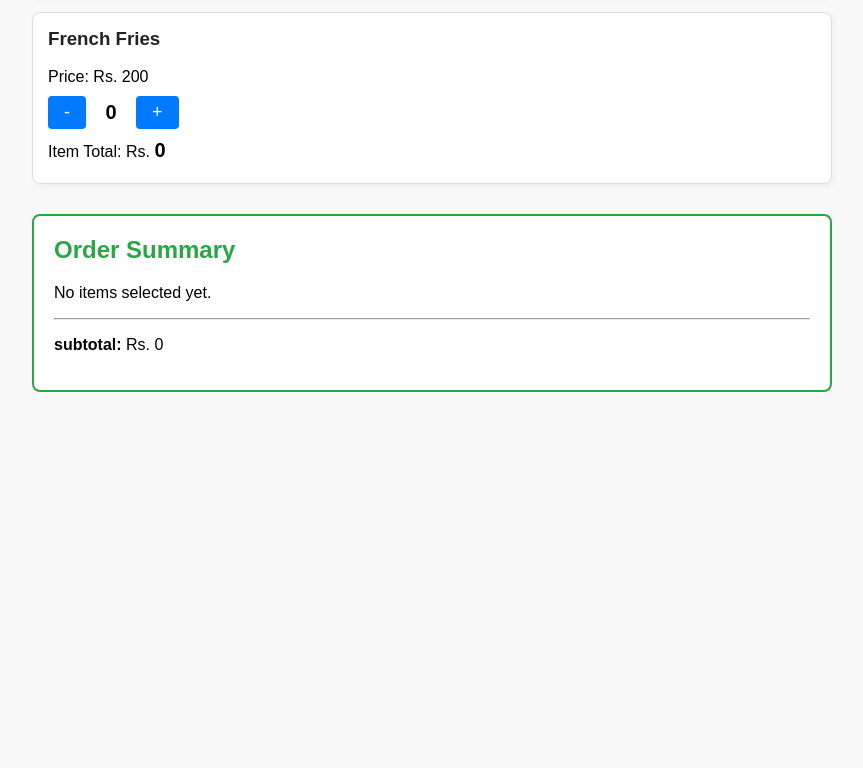
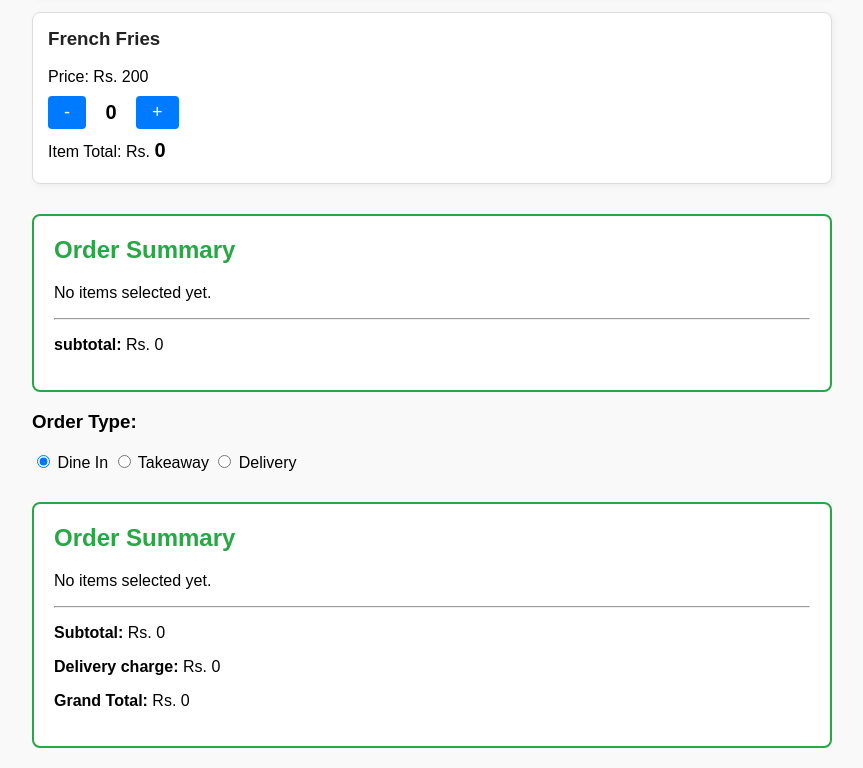
Before and after one commit to PRINCEZ110/ResturentOrderCR, a plain HTML site: page index.html in a window 1280 px wide. Shown: the part 819-1587 px from the top of the page, without its empty margins (208-1071 px from the left). Before the commit the page ends 1231 px from the top, so only its background shows below. Drawn offline with Linux system fonts and the light colour scheme.

Commit message:
feat:Add delivery charge and grand total to order summary

```diff
--- a/index.html
+++ b/index.html
@@ -96,6 +96,33 @@
         <p><strong>subtotal:</strong> Rs. <span id="subtotal">0</span></p>
      </div>
 
+
+     <!-- Order Type -->
+      <div id = "order-type-container">
+        <h3>Order Type:</h3>
+        <label>
+            <input type="radio" name="orderType" value="dinein" checked> Dine In
+        </label>
+        <label>
+            <input type="radio" name="orderType" value="takeway"> Takeaway
+        </label>
+        <label>
+            <input type="radio" name="orderType" value="delivery"> Delivery
+        </label>
+      </div>
+
+      <!-- Order Summary -->
+       <div id="order-summary">
+        <h2>Order Summary</h2>
+        <div id="summary-items">
+            <p>No items selected yet.</p>
+        </div>
+        <hr>
+        <p><strong>Subtotal:</strong> Rs. <span id="subtotal">0</span></p>
+        <p><strong>Delivery charge:</strong> Rs. <span id="delivery-charge">0</span></p>
+        <p><strong>Grand Total:</strong> Rs. <span id="grand-total">0</span></p>
+       </div>
+
      <script src="script.js"></script>
 </body>
 </html>
```
